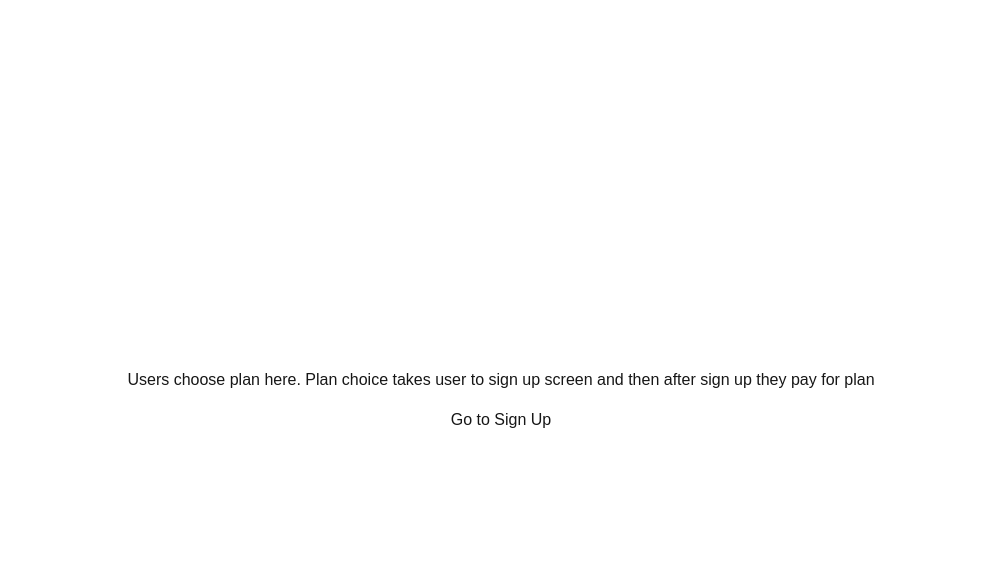
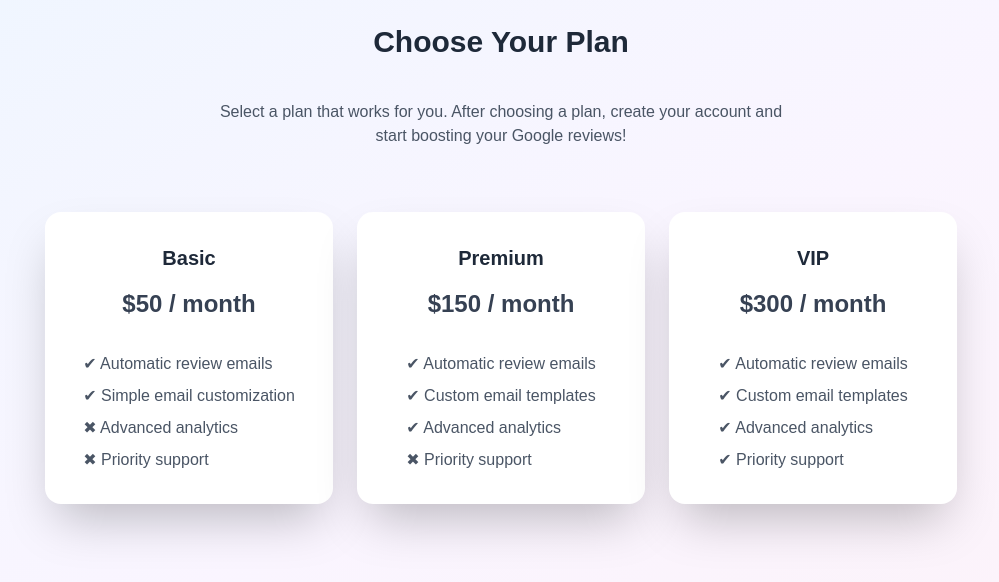
Before and after one commit to Pougar/upreview, a Next.js app: page /choose-plan in a window 1280 px wide. Shown: the top 582 px of the page, without its empty margins (139-1138 px from the left). Built offline with nearby package versions, Linux system fonts and the light colour scheme.

Commit message:
pretty pricing screen

```diff
--- a/app/choose-plan/page.tsx
+++ b/app/choose-plan/page.tsx
@@ -4,9 +4,62 @@ import Link from "next/link";
 
 export default function ChoosePlan() {
   return (
-    <div className="min-h-screen flex flex-col items-center justify-center gap-4">
-    <p>Users choose plan here. Plan choice takes user to sign up screen and then after sign up they pay for plan</p>
-    <Link href="/sign-up">Go to Sign Up</Link>
-    </div>
+        <div className="min-h-screen bg-gradient-to-br from-blue-50 via-purple-50 to-pink-50 p-6 flex flex-col items-center gap-10">
+        <h1 className="text-3xl font-bold text-gray-800 text-center">Choose Your Plan</h1>
+        <p className="text-gray-600 text-center max-w-xl">
+            Select a plan that works for you. After choosing a plan, create your account and start boosting your Google reviews!
+        </p>
+
+        {/* Plan Cards */}
+        <div className="flex flex-col sm:flex-row gap-6 mt-6">
+
+            {/* Basic Plan */}
+            <Link
+            href="/sign-up"
+            className="bg-white rounded-2xl shadow-2xl p-8 flex flex-col items-center gap-4 w-72 hover:shadow-3xl transition"
+            >
+            <h2 className="text-xl font-bold text-gray-800">Basic</h2>
+            <p className="text-2xl font-semibold text-gray-700">$50 / month</p>
+            <ul className="text-gray-600 text-left mt-4 flex flex-col gap-2">
+                <li>✔ Automatic review emails</li>
+                <li>✔ Simple email customization</li>
+                <li>✖ Advanced analytics</li>
+                <li>✖ Priority support</li>
+            </ul>
+            </Link>
+
+            {/* Premium Plan */}
+            <Link
+            href="/sign-up"
+            className="bg-white rounded-2xl shadow-2xl p-8 flex flex-col items-center gap-4 w-72 hover:shadow-3xl transition"
+            >
+            <h2 className="text-xl font-bold text-gray-800">Premium</h2>
+            <p className="text-2xl font-semibold text-gray-700">$150 / month</p>
+            <ul className="text-gray-600 text-left mt-4 flex flex-col gap-2">
+                <li>✔ Automatic review emails</li>
+                <li>✔ Custom email templates</li>
+                <li>✔ Advanced analytics</li>
+                <li>✖ Priority support</li>
+            </ul>
+            </Link>
+
+            {/* VIP Plan */}
+            <Link
+            href="/sign-up"
+            className="bg-white rounded-2xl shadow-2xl p-8 flex flex-col items-center gap-4 w-72 hover:shadow-3xl transition"
+            >
+            <h2 className="text-xl font-bold text-gray-800">VIP</h2>
+            <p className="text-2xl font-semibold text-gray-700">$300 / month</p>
+            <ul className="text-gray-600 text-left mt-4 flex flex-col gap-2">
+                <li>✔ Automatic review emails</li>
+                <li>✔ Custom email templates</li>
+                <li>✔ Advanced analytics</li>
+                <li>✔ Priority support</li>
+            </ul>
+            </Link>
+
+        </div>
+        </div>
+
   );
 }
```
